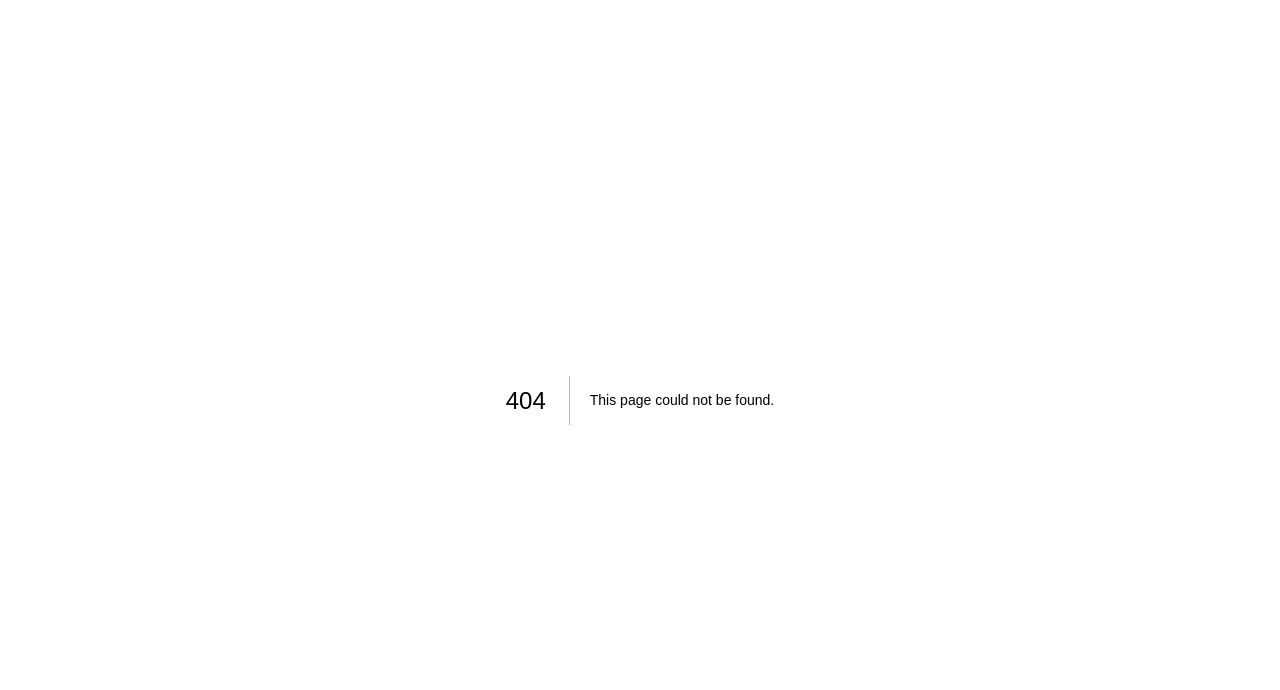
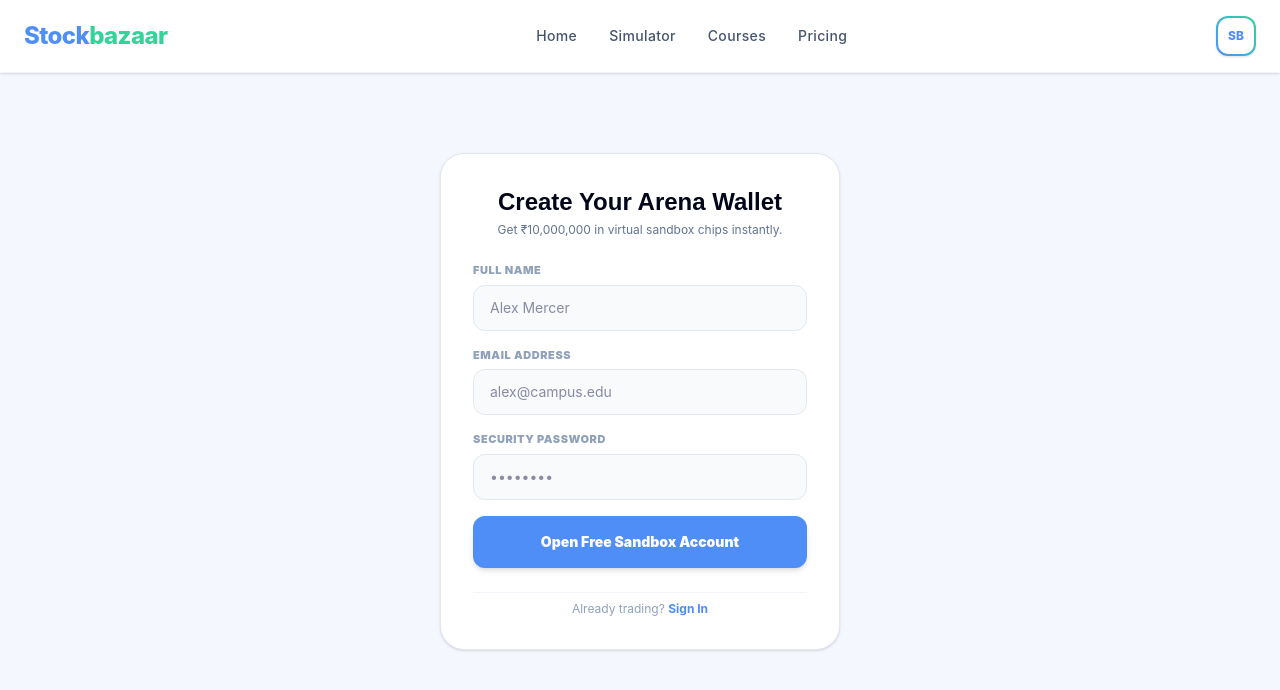
Before and after one commit to Chipkar879/stockbazaar, a Next.js app: page /signup in a window 1280 px wide. Before the commit this address had no page. Shown: the top 690 px of the page. Built offline with nearby package versions, Linux system fonts and the light colour scheme.

Commit message:
feat: add secure signup view frame and serverless auth api endpoint

```diff
--- /dev/null
+++ b/app/api/auth/signup/route.js
@@ -0,0 +1,26 @@
+import { NextResponse } from 'next/server';
+
+export async function POST(request) {
+  try {
+    const { name, email, password } = await request.json();
+
+    // 1. Simple validation checks
+    if (!name || !email || !password) {
+      return NextResponse.json({ error: 'All fields are strictly required.' }, { status: 400 });
+    }
+
+    // 2. Placeholder space for Database Handshake (MongoDB, Supabase, Prisma, etc.)
+    // For now, we simulate a perfect sandbox creation step:
+    console.log(`Setting up arena profile for: ${email}`);
+
+    // Return success to client frontend
+    return NextResponse.json({
+      success: true,
+      message: 'User registered in cluster successfully.',
+      startingBalance: 10000000
+    }, { status: 201 });
+
+  } catch (error) {
+    return NextResponse.json({ error: 'Internal system registry error.' }, { status: 500 });
+  }
+}
--- /dev/null
+++ b/app/signup/page.js
@@ -0,0 +1,94 @@
+'use client';
+import { useState } from 'react';
+import Link from 'next/link';
+import Navbar from '@/components/Navbar';
+
+export default function Signup() {
+  const [formData, setFormData] = useState({ name: '', email: '', password: '' });
+  const [status, setStatus] = useState({ loading: false, message: '', success: false });
+
+  const handleSubmit = async (e) => {
+    e.preventDefault();
+    setStatus({ loading: true, message: '', success: false });
+
+    try {
+      const res = await fetch('/api/auth/signup', {
+        method: 'POST',
+        headers: { 'Content-Type': 'application/json' },
+        body: JSON.stringify(formData),
+      });
+
+      const data = await res.json();
+      if (!res.ok) throw new Error(data.error || 'Something went wrong');
+
+      setStatus({ loading: false, message: 'Account created! Redirecting to simulator...', success: true });
+      // Here you can redirect them to /simulator or /dashboard after a brief delay
+    } catch (err) {
+      setStatus({ loading: false, message: err.message, success: false });
+    }
+  };
+
+  return (
+    <main className="min-h-screen bg-[#f5f7ff] text-[#1e1b4b] antialiased">
+      <Navbar />
+
+      <section className="max-w-md mx-auto px-6 pt-20 pb-12">
+        <div className="bg-white border border-slate-200 rounded-3xl p-8 shadow-sm space-y-6">
+          <div className="text-center space-y-1">
+            <h1 className="font-poppins font-black text-2xl text-slate-950">Create Your Arena Wallet</h1>
+            <p className="text-xs text-slate-500">Get ₹10,000,000 in virtual sandbox chips instantly.</p>
+          </div>
+
+          <form onSubmit={handleSubmit} className="space-y-4">
+            <div>
+              <label className="block text-[11px] font-black uppercase text-slate-400 tracking-wider mb-1.5">Full Name</label>
+              <input
+                type="text" required
+                className="w-full px-4 py-3 bg-slate-50 border border-slate-200 rounded-xl text-sm focus:outline-none focus:border-[#4F8EF7]"
+                placeholder="Alex Mercer"
+                onChange={(e) => setFormData({ ...formData, name: e.target.value })}
+              />
+            </div>
+
+            <div>
+              <label className="block text-[11px] font-black uppercase text-slate-400 tracking-wider mb-1.5">Email Address</label>
+              <input
+                type="email" required
+                className="w-full px-4 py-3 bg-slate-50 border border-slate-200 rounded-xl text-sm focus:outline-none focus:border-[#4F8EF7]"
+                placeholder="alex@campus.edu"
+                onChange={(e) => setFormData({ ...formData, email: e.target.value })}
+              />
+            </div>
+
+            <div>
+              <label className="block text-[11px] font-black uppercase text-slate-400 tracking-wider mb-1.5">Security Password</label>
+              <input
+                type="password" required minLength={6}
+                className="w-full px-4 py-3 bg-slate-50 border border-slate-200 rounded-xl text-sm focus:outline-none focus:border-[#4F8EF7]"
+                placeholder="••••••••"
+                onChange={(e) => setFormData({ ...formData, password: e.target.value })}
+              />
+            </div>
+
+            {status.message && (
+              <p className={`text-xs font-bold p-3 rounded-xl border ${status.success ? 'bg-emerald-50 border-emerald-100 text-emerald-600' : 'bg-rose-50 border-rose-100 text-rose-600'}`}>
+                {status.message}
+              </p>
+            )}
+
+            <button
+              type="submit" disabled={status.loading}
+              className="w-full py-4 bg-[#4F8EF7] text-white font-poppins font-black rounded-xl text-sm shadow-md hover:bg-[#3b7add] transition-all disabled:opacity-50"
+            >
+              {status.loading ? 'Deploying Credentials...' : 'Open Free Sandbox Account'}
+            </button>
+          </form>
+
+          <div className="text-center text-xs text-slate-400 pt-2 border-t border-slate-100">
+            Already trading? <Link href="/login" className="text-[#4F8EF7] font-bold hover:underline">Sign In</Link>
+          </div>
+        </div>
+      </section>
+    </main>
+  );
+}
```
